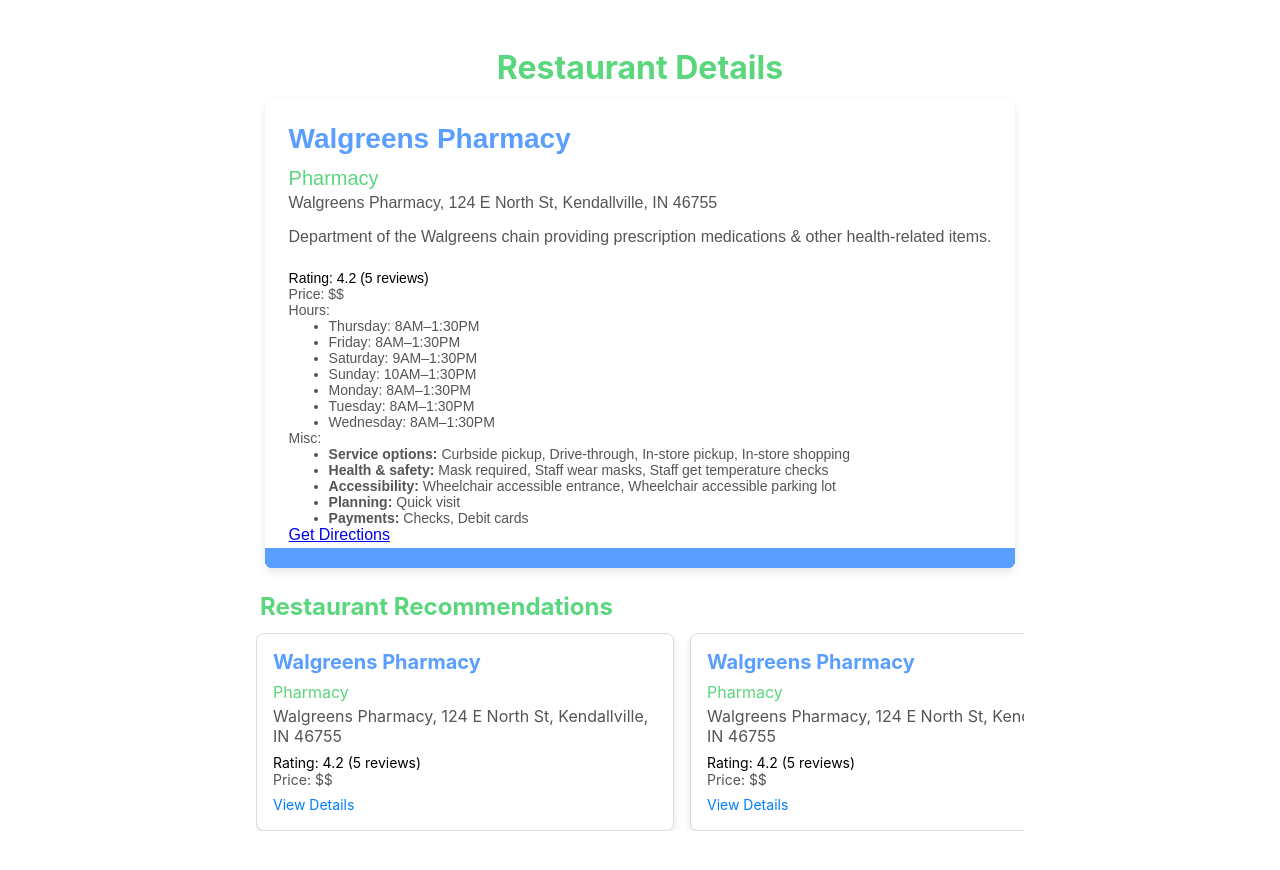
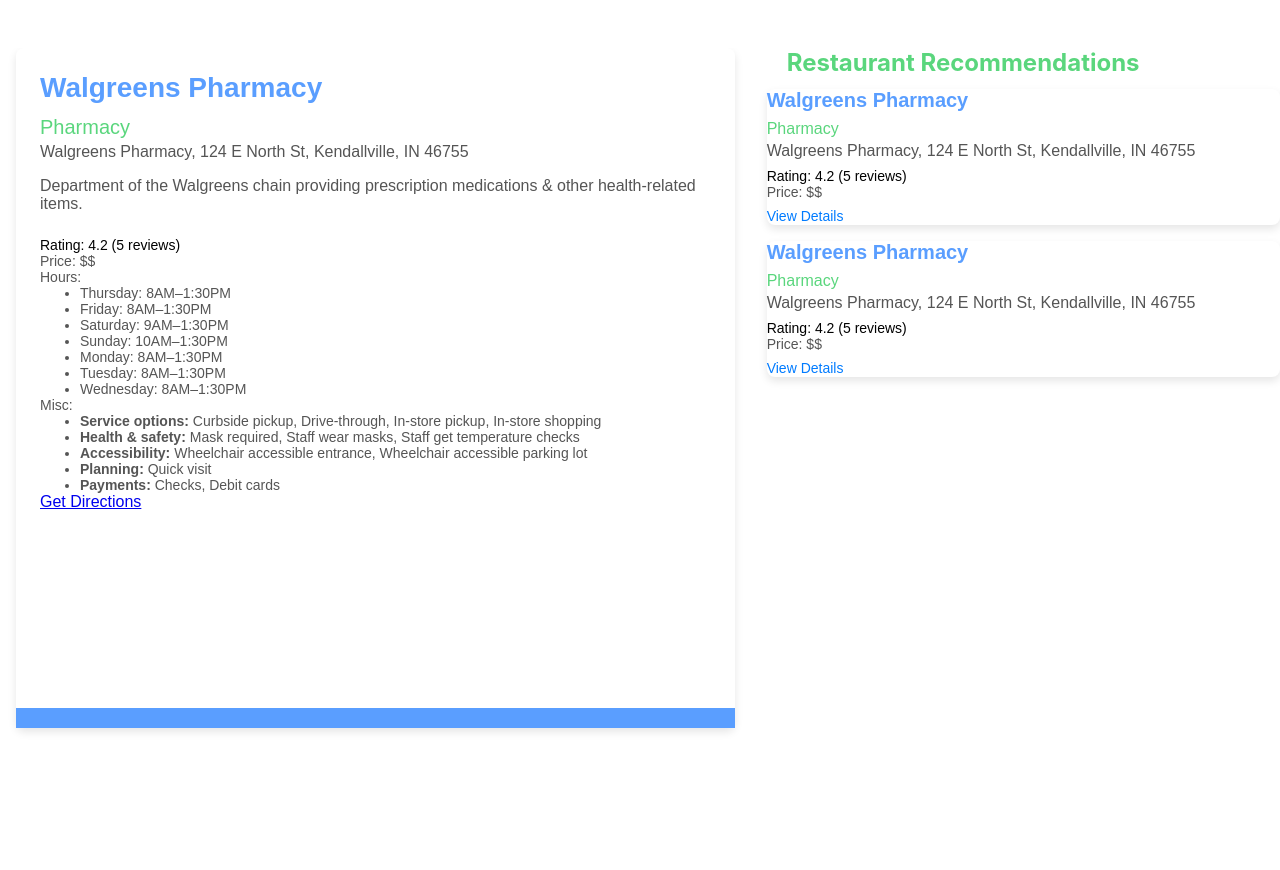
Before and after one commit to NachiketUN/Explorer-Recommedar-RAG, a React (Create React App) app in the folder ISRFrontend/: page /recommendation in a window 1280 px wide. Shown: the top 870 px of the page. After the commit the page ends 800 px from the top, so only its background shows below. Built offline with nearby package versions, Linux system fonts and the light colour scheme; no server answers.

Commit message:
Fixed Bug 3, 4

```diff
--- a/ISRFrontend/src/pages/Restaurant.css
+++ b/ISRFrontend/src/pages/Restaurant.css
@@ -17,32 +17,27 @@ html {
 
 .restaurant-container {
   display: flex;
-  flex-direction: column;
-  align-items: center;
-  margin-top: 3rem; /* Add some space at the top */
-  border-left: 2rem;
-  border-right: 2rem;
-  margin-bottom: 3rem; /* Add some space at the bottom */
+  margin-top: 3rem;
+  margin-bottom: 3rem;
+  height: calc(100vh - 6rem); /* Set height to fill the viewport minus top and bottom margins */
+  overflow-y: auto;
 }
 
 .restaurant-wrapper {
-  width: 100%;
-  max-width: 50rem; /* Adjust max-width as needed */
-  border-left: 1rem solid var(--border-left-color); /* Add left border */
-  border-right: 1rem solid var(--border-left-color); /* Add right border */
-  padding: 0 1rem; /* Add padding for space between border and content */
+  width: 70%;
+  padding: 0 1rem;
+  flex-grow: 1;
+  display: flex;
 }
 
 .restaurant {
-  border-radius: 0.5rem; /* Adjust border radius for card-like element */
-  overflow: hidden;
-  box-shadow: 0 4px 8px var(--shadow-color); /* Add shadow for depth */
-  margin-bottom: 1.5rem; /* Add space between restaurant and recommendations */
-  background-color: var(
-    --background-color
-  ); /* Background color for restaurant */
-  font-family: "Arial", sans-serif; /* Change font */
+  border-radius: 0.5rem;
+  box-shadow: 0 4px 8px var(--shadow-color);
+  margin-bottom: 1.5rem;
+  background-color: var(--background-color);
+  font-family: "Arial", sans-serif;
   position: relative;
+  flex: 1;
 }
 
 .restaurant-details {
@@ -92,34 +87,22 @@ html {
 }
 
 .recommendations {
-  width: 100%;
-  max-width: 50rem; /* Adjust max-width as needed */
-  overflow-x: auto; /* Enable horizontal scrolling */
-  padding-bottom: 1.25rem; /* Add space at the bottom for scrolling */
+  width: 50%;
+  padding-left: 1rem;
+  overflow-y: auto;
 }
 
 .recommendation-items {
   display: flex;
-  overflow-x: auto; /* Enable horizontal scrolling */
-  width: calc(100% - 2rem); /* Set a fixed width */
-  margin: 0 auto; /* Center the container */
+  flex-direction: column;
 }
 
 .recommendation-item {
-  flex: 0 0 auto; /* Prevent items from stretching */
-  margin-right: 1rem; /* Add space between recommendation items */
-  width: calc(50%);
-  border: 1px solid var(--border-color); /* Add border to each recommendation item */
-  border-radius: 0.5rem; /* Adjust border radius */
-  padding: 1rem; /* Add padding */
-  box-shadow: 0 4px 8px var(--shadow-color); /* Add shadow */
-  background-color: var(
-    --background-color
-  ); /* Background color for recommendation items */
-}
-
-.recommendation-item:last-child {
-  margin-right: 0; /* Remove margin from the last item */
+  margin-bottom: 1rem;
+  border-radius: 0.5rem;
+  box-shadow: 0 4px 8px var(--shadow-color);
+  background-color: var(--background-color);
+  font-family: "Arial", sans-serif;
 }
 
 .recommendation-item h3 {
--- a/ISRFrontend/src/pages/Restaurant.js
+++ b/ISRFrontend/src/pages/Restaurant.js
@@ -4,7 +4,6 @@ import useRecommendation from "../useRecommendation";
 import "./Restaurant.css";
 
 function Restaurant() {
-  // Dummy data for restaurant recommendations
   const [{ recommendFor }, dispatch] = useStateValue();
   const { recData } = useRecommendation(recommendFor);
 
@@ -17,7 +16,7 @@ function Restaurant() {
 
   return (
     <div className="restaurant-container">
-      <h1 className="headings"> Restaurant Details </h1>
+      <div className="restaurant-wrapper">
         <div className="restaurant">
           <div className="restaurant-details">
             <h1>{restaurant1.name}</h1>
@@ -60,15 +59,20 @@ function Restaurant() {
             </a>
           </div>
         </div>
+      </div>
 
       <div className="recommendations">
         <h2 className="headings-bottom">Restaurant Recommendations</h2>
         <div className="recommendation-items">
-          {recommendations && recommendations.map((recommendation, index) => (
+          {recommendations &&
+            recommendations.map((recommendation, index) => (
               <div className="recommendation-item" key={index}>
                 <h3>{recommendation.name}</h3>
                 <p className="category">
-                {Array.isArray(recommendation.category) && recommendation.category.length > 1 ? recommendation.category.join(", ") : recommendation.category}
+                  {Array.isArray(recommendation.category) &&
+                  recommendation.category.length > 1
+                    ? recommendation.category.join(", ")
+                    : recommendation.category}
                 </p>
                 <p className="address">{recommendation.address}</p>
                 <p className="rating">
```
Lines whose indentation alone changed are shown as unchanged.
